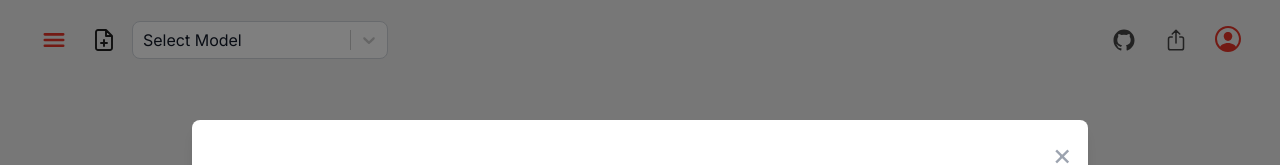
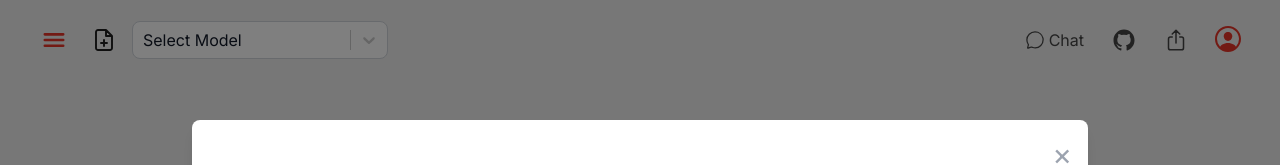
Before and after one commit to VedaVerse-opensource/chatsphere, a Next.js app: page / in a window 1280 px wide. Shown: the top 165 px of the page. Built offline with nearby package versions, Linux system fonts and the light colour scheme; no server answers; what groq-sdk would draw is missing.

Commit message:
Added mode switch toggle

```diff
--- a/app/page.js
+++ b/app/page.js
@@ -12,6 +12,7 @@ const Home = () => {
     }
     return "Select Model";
   });
+  const [mode, setMode] = useState("chatbot");
   const [isChatActive, setIsChatActive] = useState(false);
 
   const handleModelChange = model => {
@@ -21,9 +22,24 @@ const Home = () => {
     }
   };
 
+  const handleModeChange = newMode => {
+    setMode(newMode);
+    // Reset selectedModel when changing modes
+    if (newMode === "chatbot") {
+      setSelectedModel("Select Model");
+    } else {
+      setSelectedModel("Select Search Engine");
+    }
+  };
+
   return (
     <div className='flex-grow container px-2 sm:px-4 md:px-6 lg:px-8 flex flex-col'>
-      <Navbar selectedModel={selectedModel} onModelChange={handleModelChange} />
+      <Navbar
+        selectedModel={selectedModel}
+        onModelChange={handleModelChange}
+        mode={mode}
+        onModeChange={handleModeChange}
+      />
       {!isChatActive && (
         <>
           <div className='flex items-center justify-center mt-4 sm:mt-8 md:mt-12'>
--- a/components/ApiKeyDialog.js
+++ b/components/ApiKeyDialog.js
@@ -13,6 +13,7 @@ const ApiKeyDialog = ({ isOpen, onClose }) => {
   const [geminiKey, setGeminiKey] = useState("");
   const [claudeKey, setClaudeKey] = useState("");
   const [perplexityKey, setPerplexityKey] = useState("");
+  const [exaKey, setExaKey] = useState("");
   const [activeSection, setActiveSection] = useState("setApiKeys");
   const [isDarkMode, setIsDarkMode] = useState(false);
 
@@ -23,12 +24,14 @@ const ApiKeyDialog = ({ isOpen, onClose }) => {
       const storedGeminiKey = localStorage.getItem("geminiApiKey");
       const storedClaudeKey = localStorage.getItem("claudeApiKey");
       const storedPerplexityKey = localStorage.getItem("perplexityApiKey");
+      const storedExaKey = localStorage.getItem("exaApiKey");
 
       if (storedGroqKey) setGroqKey(storedGroqKey);
       if (storedOpenAiKey) setOpenAiKey(storedOpenAiKey);
       if (storedGeminiKey) setGeminiKey(storedGeminiKey);
       if (storedClaudeKey) setClaudeKey(storedClaudeKey);
       if (storedPerplexityKey) setPerplexityKey(storedPerplexityKey);
+      if (storedExaKey) setExaKey(storedExaKey);
 
       setIsDarkMode(document.documentElement.classList.contains("dark"));
     }
@@ -41,6 +44,7 @@ const ApiKeyDialog = ({ isOpen, onClose }) => {
       localStorage.setItem("groqApiKey", groqKey);
       localStorage.setItem("claudeKey", claudeKey);
       localStorage.setItem("perplexityApiKey", perplexityKey);
+      localStorage.setItem("exaApiKey", exaKey);
     }
     onClose();
   };
@@ -80,6 +84,11 @@ const ApiKeyDialog = ({ isOpen, onClose }) => {
               label: "Perplexity API Key",
               value: perplexityKey,
               onChange: setPerplexityKey,
+            },
+            {
+              label: "Exa.ai API Key",
+              value: exaKey,
+              onChange: setExaKey,
             },
           ].map(({ label, value, onChange }) => (
             <div key={label}>
--- a/components/Dropdown.js
+++ b/components/Dropdown.js
@@ -1,7 +1,13 @@
 import React, { useState, useEffect } from "react";
 import Select from "react-select";
 
-const DropdownComponent = ({ data, placeholder, onSelect }) => {
+const DropdownComponent = ({
+  data,
+  placeholder,
+  onSelect,
+  isDarkMode,
+  mode,
+}) => {
   const [selectedOption, setSelectedOption] = useState(() => {
     if (typeof window !== "undefined") {
       const storedModel = localStorage.getItem("selectedModel");
@@ -17,20 +23,28 @@ const DropdownComponent = ({ data, placeholder, onSelect }) => {
   const [optionsWithState, setOptionsWithState] = useState([]);
 
   useEffect(() => {
-    const updatedOptions = data.map(provider => ({
-      ...provider,
-      options: provider.options.map(option => ({
-        ...option,
-        isDisabled: !localStorage.getItem(option.value),
-      })),
-    }));
+    const updatedOptions = data
+      .map(provider => ({
+        ...provider,
+        options: provider.options
+          .filter(
+            option =>
+              (mode === "search" && provider.label === "Search Engines") ||
+              (mode === "chatbot" && provider.label !== "Search Engines"),
+          )
+          .map(option => ({
+            ...option,
+            isDisabled: !localStorage.getItem(option.value),
+          })),
+      }))
+      .filter(provider => provider.options.length > 0);
     setOptionsWithState(updatedOptions);
-  }, [data]);
+  }, [data, mode]);
 
   const handleChange = selectedOption => {
     setSelectedOption(selectedOption);
     if (onSelect) {
-      onSelect(selectedOption ? selectedOption.name : "Select Model");
+      onSelect(selectedOption ? selectedOption.name : placeholder);
     }
   };
 
--- a/components/Navbar.js
+++ b/components/Navbar.js
@@ -14,12 +14,18 @@ import {
   IoPersonCircleOutline,
   IoLogoGithub,
   IoClose,
+  IoSearchOutline,
+  IoChatbubbleOutline,
 } from "react-icons/io5";
 
-const Navbar = ({ selectedModel, onModelChange }) => {
+const Navbar = ({ selectedModel, onModelChange, mode, onModeChange }) => {
   const [isDarkMode, setIsDarkMode] = useState(false);
   const [isDialogOpen, setIsDialogOpen] = useState(false);
   const [isMenuOpen, setIsMenuOpen] = useState(false);
+  const [lastChatbotModel, setLastChatbotModel] = useState("Select Model");
+  const [lastSearchModel, setLastSearchModel] = useState(
+    "Select Search Engine",
+  );
   const router = useRouter();
   const menuRef = useRef(null);
 
@@ -42,6 +48,13 @@ const Navbar = ({ selectedModel, onModelChange }) => {
   }, []);
 
   const data = [
+    {
+      label: "Search Engines",
+      options: [
+        { label: "Perplexity", value: "perplexityApiKey", name: "perplexity" },
+        { label: "Exa.ai", value: "exaApiKey", name: "exa" },
+      ],
+    },
     {
       label: "Groq",
       options: [
@@ -100,6 +113,11 @@ const Navbar = ({ selectedModel, onModelChange }) => {
   const handleModelChange = name => {
     onModelChange(name);
     setIsMenuOpen(false);
+    if (mode === "chatbot") {
+      setLastChatbotModel(name);
+    } else {
+      setLastSearchModel(name);
+    }
   };
 
   const handleDialogClose = () => {
@@ -108,6 +126,16 @@ const Navbar = ({ selectedModel, onModelChange }) => {
 
   const toggleMenu = () => {
     setIsMenuOpen(!isMenuOpen);
+  };
+
+  const toggleMode = () => {
+    const newMode = mode === "chatbot" ? "search" : "chatbot";
+    onModeChange(newMode);
+    if (newMode === "chatbot") {
+      onModelChange(lastChatbotModel);
+    } else {
+      onModelChange(lastSearchModel);
+    }
   };
 
   useEffect(() => {
@@ -152,14 +180,38 @@ const Navbar = ({ selectedModel, onModelChange }) => {
             <div className='hidden sm:block w-56 lg:w-64'>
               <DropdownComponent
                 data={data}
-                placeholder={selectedModel}
+                placeholder={
+                  mode === "chatbot" ? "Select Model" : "Select Search Engine"
+                }
                 onSelect={handleModelChange}
                 isDarkMode={isDarkMode}
+                mode={mode}
               />
             </div>
           </div>
           <div className='flex items-center space-x-1 sm:space-x-2 md:space-x-3'>
             <div className='hidden sm:flex items-center space-x-1 sm:space-x-2 md:space-x-3'>
+              <button
+                onClick={toggleMode}
+                className='text-secondary hover:text-primary dark:text-quaternary dark:hover:text-primary transition-colors p-1 sm:p-1.5 md:p-2 rounded-full flex items-center'
+                title={
+                  mode === "chatbot"
+                    ? "Switch to Search Engine"
+                    : "Switch to Chatbot"
+                }
+              >
+                {mode === "chatbot" ? (
+                  <>
+                    <IoChatbubbleOutline size={20} className='mr-1' />
+                    <span>Chat</span>
+                  </>
+                ) : (
+                  <>
+                    <IoSearchOutline size={20} className='mr-1' />
+                    <span>Search</span>
+                  </>
+                )}
+              </button>
               <NavButtons />
             </div>
             <div className='relative' ref={menuRef}>
@@ -178,9 +230,14 @@ const Navbar = ({ selectedModel, onModelChange }) => {
                   <div className='sm:hidden px-4 py-2'>
                     <DropdownComponent
                       data={data}
-                      placeholder={selectedModel}
+                      placeholder={
+                        mode === "chatbot"
+                          ? "Select Model"
+                          : "Select Search Engine"
+                      }
                       onSelect={handleModelChange}
                       isDarkMode={isDarkMode}
+                      mode={mode}
                     />
                   </div>
                   <button
```
